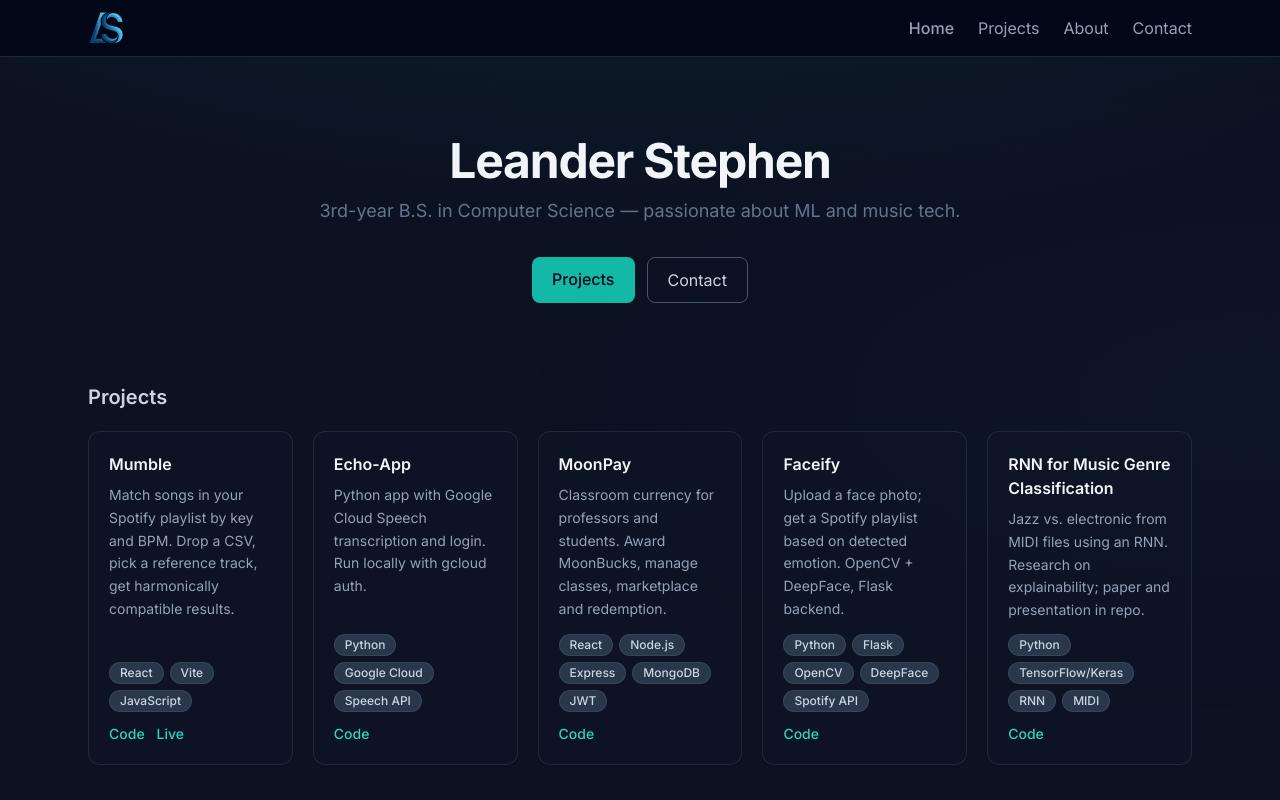
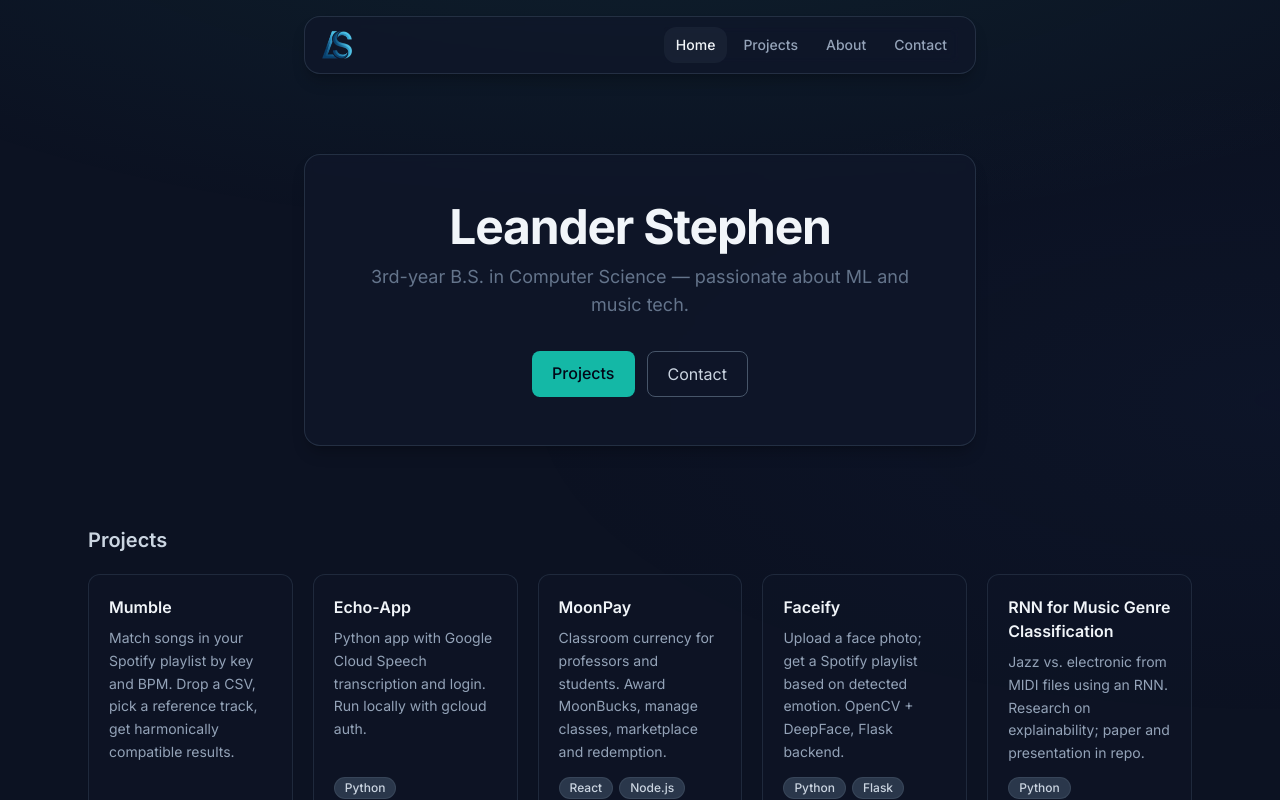
Before and after one commit to lestep1225118/portfolio, a Next.js app: page / in a window 1280 px wide. Shown: the top 800 px of the page. Built offline with nearby package versions, Linux system fonts and the light colour scheme.

Commit message:
Refactor Navbar and Home components for improved styling and layout, including updated mobile menu design and enhanced section presentation on the homepage.

```diff
--- a/app/page.tsx
+++ b/app/page.tsx
@@ -5,11 +5,12 @@ import ProjectCard from "@/components/ProjectCard";
 export default function Home() {
   return (
     <div className="max-w-6xl mx-auto px-4 sm:px-6 py-14 sm:py-20">
-      <section className="text-center mb-16 sm:mb-20">
+      <section className="flex justify-center mb-16 sm:mb-20">
+        <div className="w-full max-w-2xl rounded-2xl border border-slate-700/60 bg-slate-900/80 backdrop-blur-sm shadow-lg shadow-black/20 px-8 sm:px-10 py-10 sm:py-12 text-center">
           <h1 className="text-4xl sm:text-5xl font-bold tracking-tight text-slate-100 mb-3">
             Leander Stephen
           </h1>
-        <p className="text-slate-500 text-lg max-w-2xl mx-auto mb-8">
+          <p className="text-slate-500 text-lg mb-8">
             3rd-year B.S. in Computer Science — passionate about ML and music tech.
           </p>
           <div className="flex flex-wrap justify-center gap-3">
@@ -26,6 +27,7 @@ export default function Home() {
               Contact
             </Link>
           </div>
+        </div>
       </section>
 
       <section>
--- a/components/Navbar.tsx
+++ b/components/Navbar.tsx
@@ -16,11 +16,11 @@ export default function Navbar() {
   const [mobileOpen, setMobileOpen] = useState(false);
 
   return (
-    <header className="sticky top-0 z-50 border-b border-slate-800 bg-slate-950/90 backdrop-blur">
-      <div className="max-w-6xl mx-auto px-4 sm:px-6 flex items-center justify-between h-14">
+    <header className="sticky top-0 z-50 pt-4 px-4 sm:px-6 pb-0">
+      <div className="max-w-2xl mx-auto rounded-2xl border border-slate-700/60 bg-slate-900/80 backdrop-blur-sm shadow-lg shadow-black/20 px-4 py-2.5 flex items-center justify-between">
         <Link
           href="/"
-          className="flex items-center gap-0 hover:opacity-90 transition-opacity"
+          className="flex items-center gap-0 hover:opacity-90 transition-opacity shrink-0"
           aria-label="Home"
         >
           <img
@@ -28,13 +28,13 @@ export default function Navbar() {
             alt="LS"
             width={40}
             height={40}
-            className="h-9 w-auto object-contain"
+            className="h-8 w-auto object-contain"
           />
         </Link>
 
         <button
           type="button"
-          className="md:hidden p-2 text-slate-400 hover:text-slate-200"
+          className="md:hidden p-2 -mr-2 text-slate-400 hover:text-slate-200 rounded-lg"
           onClick={() => setMobileOpen(!mobileOpen)}
           aria-expanded={mobileOpen}
           aria-label="Toggle menu"
@@ -64,18 +64,20 @@ export default function Navbar() {
         </button>
 
         <nav
-          className={`absolute top-full left-0 right-0 md:static border-b md:border-0 border-slate-800 bg-slate-950 md:bg-transparent ${
-            mobileOpen ? "block" : "hidden md:flex"
+          className={`absolute top-full left-4 right-4 mt-2 md:static md:mt-0 rounded-2xl border border-slate-700/60 bg-slate-900/95 backdrop-blur-sm md:border-0 md:bg-transparent md:rounded-none ${
+            mobileOpen ? "block" : "hidden md:block"
           }`}
         >
-          <ul className="flex flex-col md:flex-row md:gap-6 py-4 md:py-0 px-4 md:px-0">
+          <ul className="flex flex-col md:flex-row md:gap-1 py-3 md:py-0 px-3 md:px-0 md:gap-0">
             {navLinks.map(({ href, label }) => (
               <li key={href}>
                 <Link
                   href={href}
                   onClick={() => setMobileOpen(false)}
-                  className={`block py-2 md:py-0 text-slate-400 hover:text-slate-100 transition-colors ${
-                    pathname === href ? "text-slate-100 font-medium" : ""
+                  className={`block py-2.5 px-4 md:py-2 md:px-3 rounded-xl text-sm font-medium transition-colors ${
+                    pathname === href
+                      ? "text-slate-100 bg-slate-800/80 md:bg-slate-800/60"
+                      : "text-slate-400 hover:text-slate-100 hover:bg-slate-800/40"
                   }`}
                 >
                   {label}
```
Lines whose indentation alone changed are shown as unchanged.
